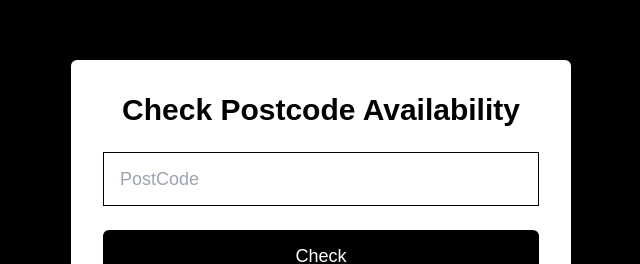
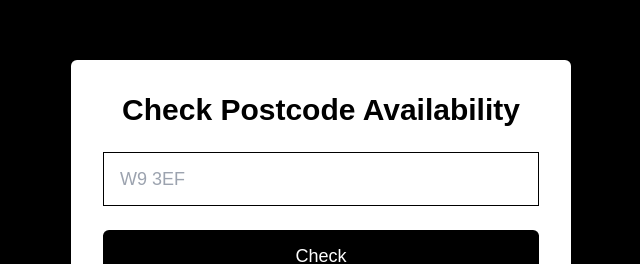
Before and after one commit to CinkoFurkan/London-client-test-1, a React (Create React App) app: page /order/1 in a window 1280 px wide. Shown: the part 213-477 px from the top of the page, without its empty margins (319-959 px from the left). Built offline with nearby package versions, Linux system fonts and the light colour scheme; no server answers.

Commit message:
Bismillah-23

```diff
--- a/src/pages/order/checker/components/modal/index.jsx
+++ b/src/pages/order/checker/components/modal/index.jsx
@@ -64,7 +64,7 @@ const CheckerModal = ({ setChecker }) => {
 
         <input
           onChange={(e) => setZip(e.target.value)}
-          placeholder='PostCode'
+          placeholder='W9 3EF'
           className='w-full px-4 py-3 text-lg text-black border-[1.5px] border-black outline-none mb-6'
         />
         {showErrorModal && (
```
